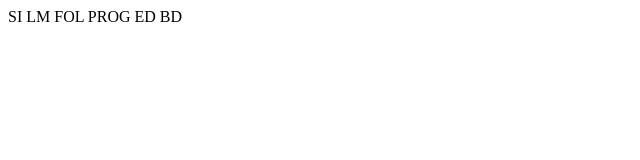
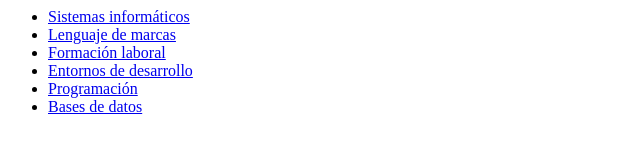
Before and after one commit to oasiao/entornsD, a plain HTML site: page index.html in a window 1280 px wide. Shown: the whole page, without its empty margins (0-640 px from the left). Drawn offline with Linux system fonts and the light colour scheme.

Commit message:
modificació index

```diff
--- a/index.html
+++ b/index.html
@@ -1 +1,16 @@
-SI LM FOL PROG ED BD
+<html>
+    <head>
+        <title>ED</title>
+    </head>
+    <body>
+        <ul>
+            <li><a href="https://github.com/oasiao/entornsD/blob/SI/SI.html">Sistemas informáticos</a></li>
+            <li><a href="LM.html">Lenguaje de marcas</a></li>
+            <li><a href="https://github.com/oasiao/entornsD/blob/FOL/FOL.html">Formación laboral</a></li>
+            <li><a href="https://github.com/oasiao/entornsD/blob/ED/ED.html">Entornos de desarrollo</a></li>
+            <li><a href="https://github.com/oasiao/entornsD/blob/PROG/PROG.html">Programación</a></li>
+            <li><a href="https://github.com/oasiao/entornsD/blob/BBDD/BBDD.html">Bases de datos</a></li>
+
+        </ul>
+    </body>
+</html>
```
